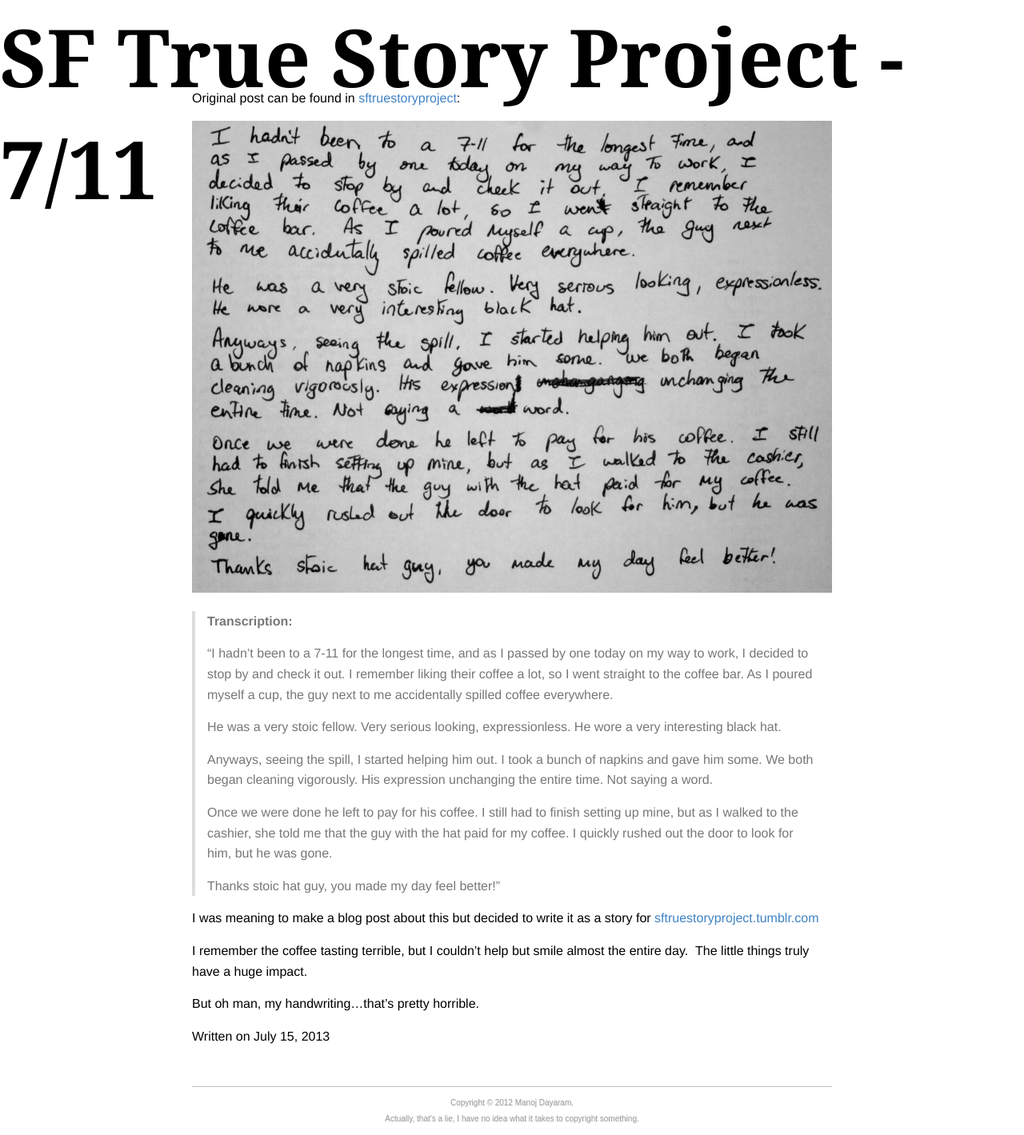
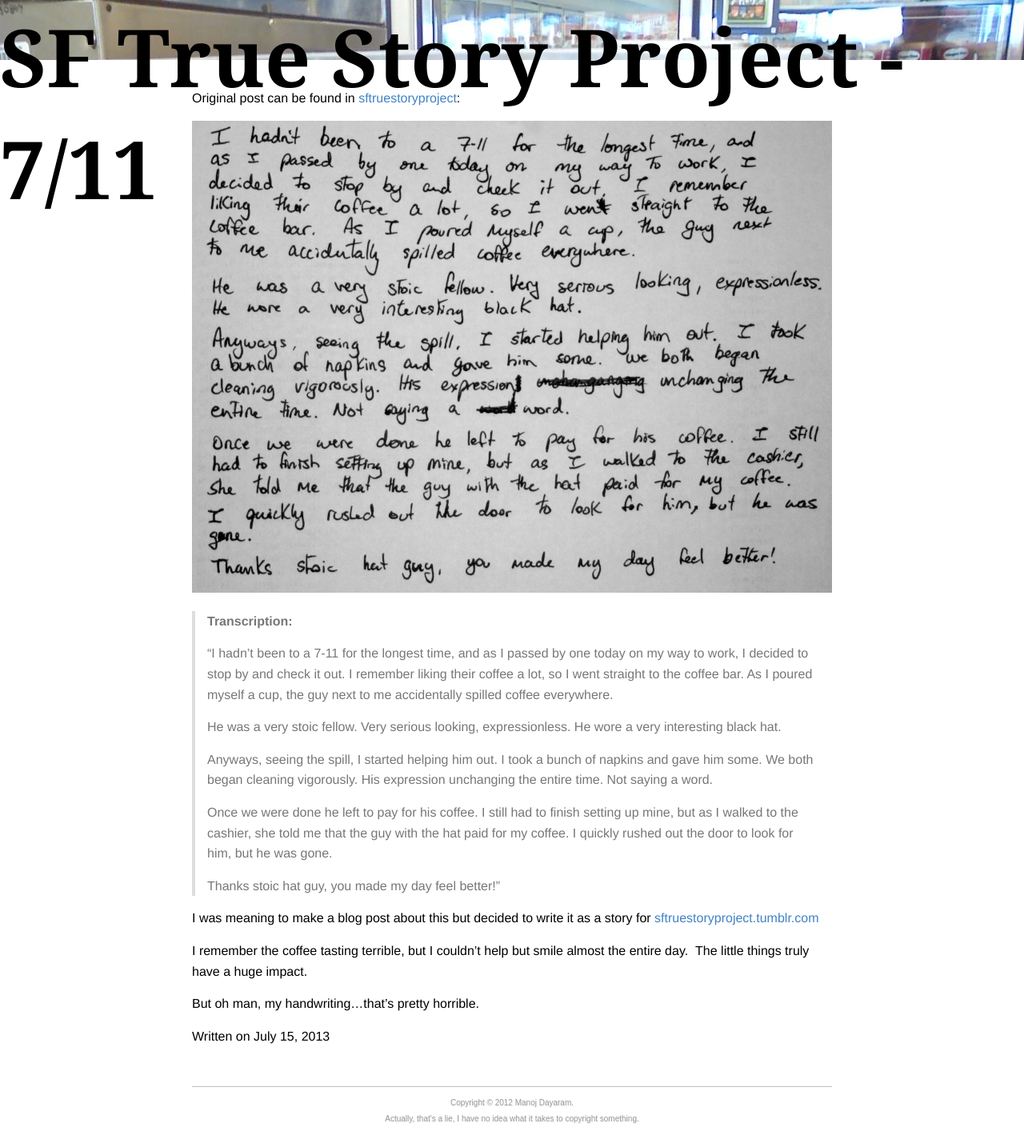
Before and after one commit to mdayaram/mdayaram.github.io, a Jekyll site: the page built from _posts/essays/2013-07-14-sf-true-story-project-7-11.md, in a window 1280 px wide. Shown: the whole page at 80% size. Built offline with Jekyll 4.4.1, drawn with Linux system fonts in a browser that asks for light colours; comment, search, counter and statistics services are not loaded.

Commit message:
cover image for 711 coffee

```diff
--- a/_posts/essays/2013-07-14-sf-true-story-project-7-11.md
+++ b/_posts/essays/2013-07-14-sf-true-story-project-7-11.md
@@ -1,6 +1,7 @@
 ---
 layout: post
 title: SF True Story Project - 7/11
+cover: url('/images/essays/711-coffee.jpg')
 date: '2013-07-14T22:51:00-04:00'
 tags:
 - essay
```
Also changed, not shown: images/essays/711-coffee.jpg (added).
